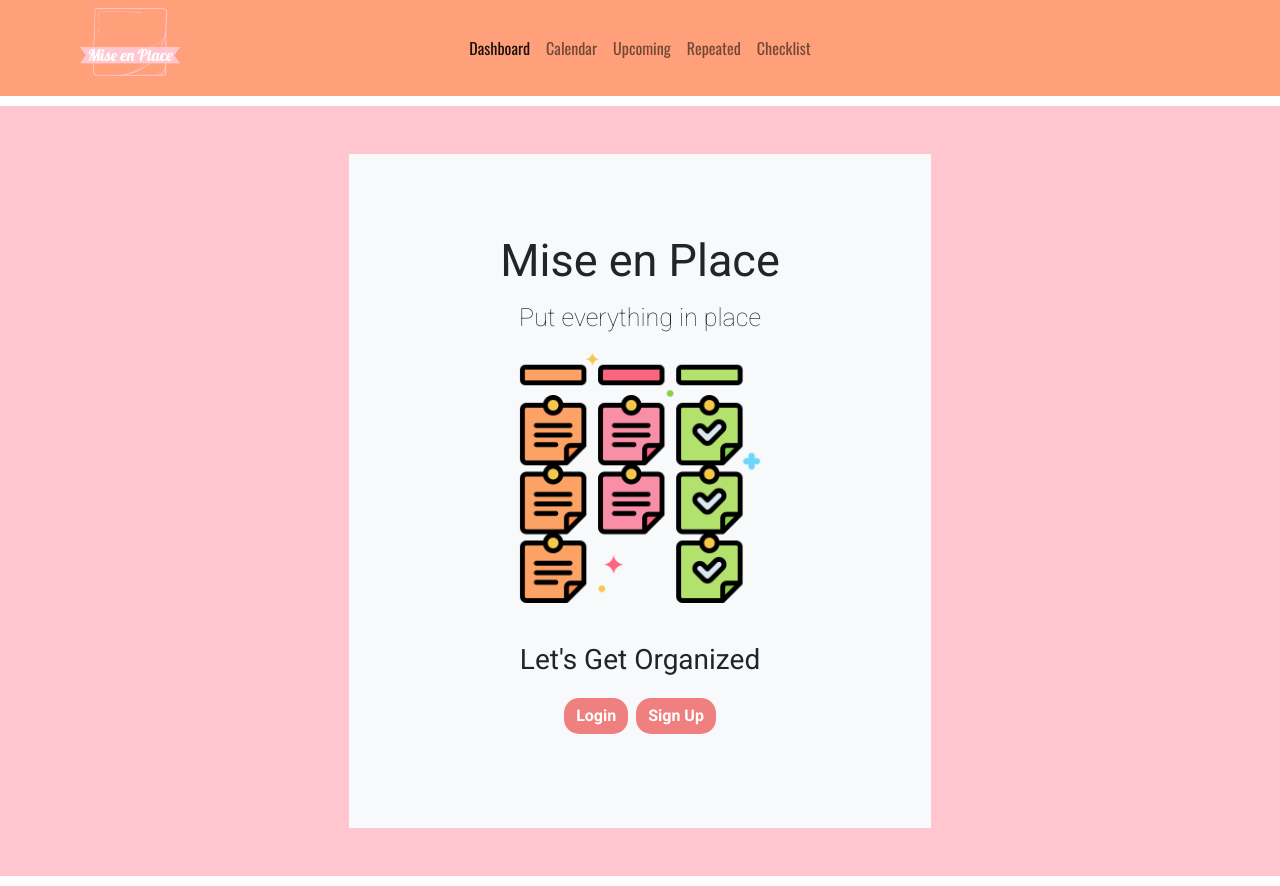
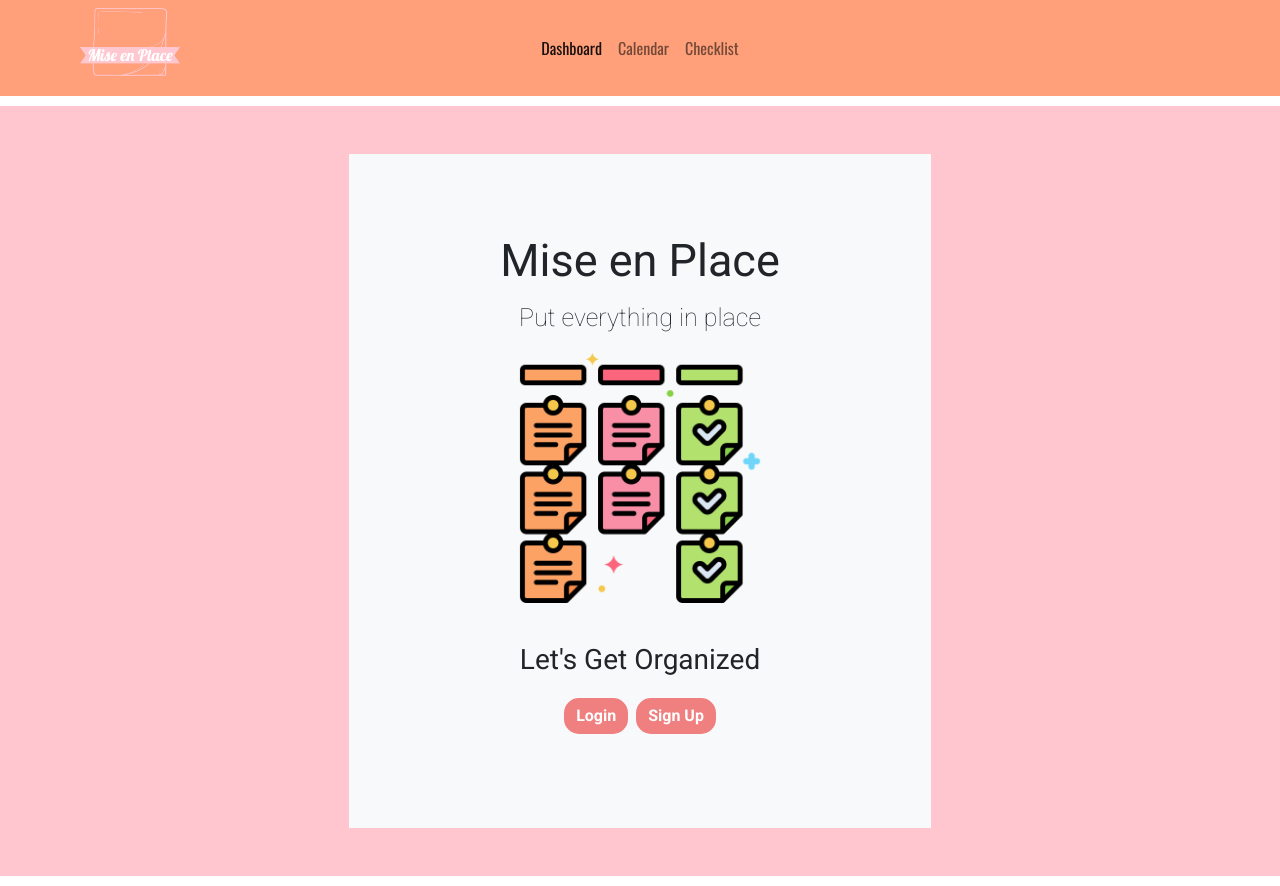
Before and after one commit to jvbridge/mise-en-place-react, a React (Create React App) app in the folder src/client/: page / in a window 1280 px wide. Built offline with nearby package versions, Linux system fonts and the light colour scheme.

Commit message:
commented out the unused top bar stuff

```diff
--- a/src/client/src/components/Homebar/index.tsx
+++ b/src/client/src/components/Homebar/index.tsx
@@ -24,12 +24,12 @@ function Homebar(/*{ loggedIn }: { loggedIn: boolean }*/) {
           <LinkContainer to={'/calendar'}>
             <Nav.Link>Calendar</Nav.Link>
           </LinkContainer>
-          <LinkContainer to={'/upcoming'}>
+          {/* <LinkContainer to={'/upcoming'}>
             <Nav.Link>Upcoming</Nav.Link>
-          </LinkContainer>
-          <LinkContainer to={'/repeated'}>
+          </LinkContainer> */}
+          {/* <LinkContainer to={'/repeated'}>
             <Nav.Link>Repeated</Nav.Link>
-          </LinkContainer>
+          </LinkContainer> */}
           <LinkContainer to={'/checklist'}>
             <Nav.Link>Checklist</Nav.Link>
           </LinkContainer>
```
